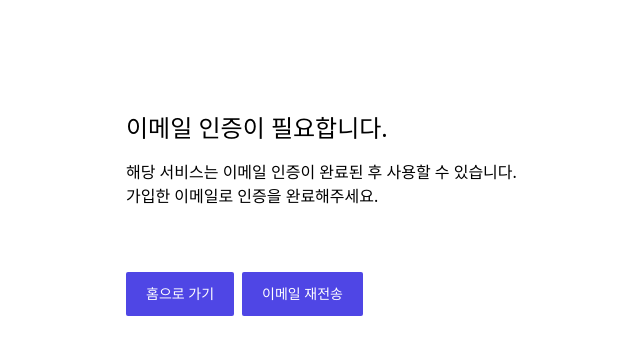
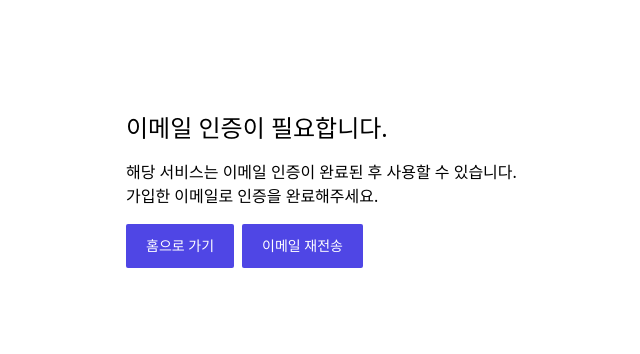
Before and after one commit to Team-Madstone/climbing-fe, a Next.js app: page /check-verify-email in a window 1280 px wide. Shown: the top 354 px of the page, without its empty margins (194-834 px from the left). Built offline with nearby package versions, Linux system fonts and the light colour scheme; what apollo-link-rest would draw is missing.

Commit message:
🎨 Anchor 컴포넌트 추가

```diff
--- a/pages/check-verify-email/index.tsx
+++ b/pages/check-verify-email/index.tsx
@@ -1,11 +1,11 @@
 import { gql, useMutation, useReactiveVar } from '@apollo/client';
 import { NextPage } from 'next';
-import Link from 'next/link';
 import {
   hasLoginTokenVar,
   isClientSideVar,
   LOGIN_TOKEN,
 } from '../../apollo-store';
+import Anchor from '../../components/Anchor';
 import Button from '../../components/Button';
 import { returnUrl } from '../../shared/constances';
 
@@ -51,22 +51,17 @@ const CheckVerifyEmail: NextPage = () => {
   return (
     <div className="max-w-[640px] mx-auto px-4 py-28 sm:px-0">
       <p className="text-2xl text-bold">이메일 인증이 필요합니다.</p>
-      <p className="mt-4">
+      <p className="my-4">
         해당 서비스는 이메일 인증이 완료된 후 사용할 수 있습니다.
         <br />
         가입한 이메일로 인증을 완료해주세요.
       </p>
-      <Link href={'/'}>
-        <Button text="홈으로 가기" />
-      </Link>
-      <button
-        type="button"
+      <Anchor href={'/'} text="홈으로 가기" />
+      <Button
         onClick={emailVerifiedClick}
-        className="inline-block bg-indigo-600 px-5 py-3 rounded-sm text-sm text-white mt-16 ml-2 disabled:bg-indigo-200"
         disabled={loading}
-      >
-        이메일 재전송
-      </button>
+        text="이메일 재전송"
+      />
     </div>
   );
 };
```
